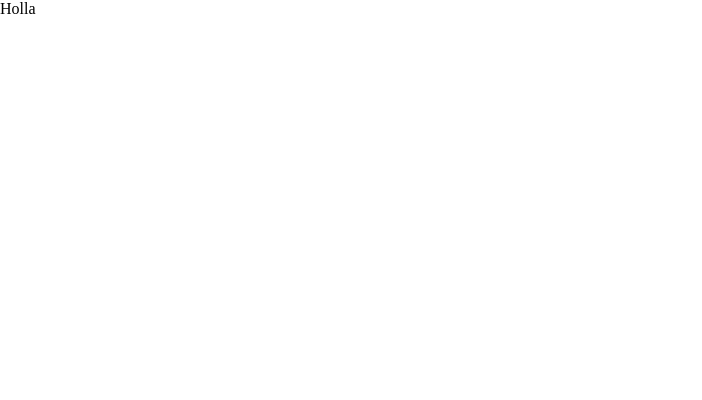
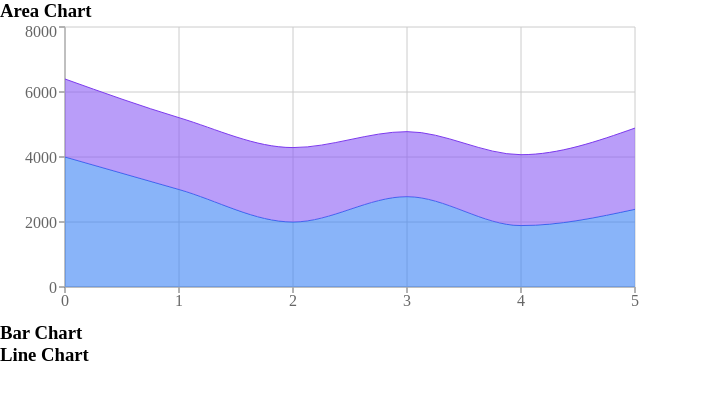
Before and after one commit to elvisonob/TinkerHub, a React (Create React App) app: page / in a window 1280 px wide. Shown: the top 400 px of the page, without its empty margins (0-702 px from the left). Built offline with nearby package versions, Linux system fonts and the light colour scheme.

Commit message:
Rechart Practice

```diff
--- a/package.json
+++ b/package.json
@@ -38,5 +38,10 @@
       "last 1 firefox version",
       "last 1 safari version"
     ]
+  },
+  "devDependencies": {
+    "autoprefixer": "^10.4.21",
+    "postcss": "^8.5.6",
+    "tailwindcss": "^4.1.14"
   }
 }
--- a/src/App.js
+++ b/src/App.js
@@ -1,10 +1,10 @@
 import Todo from './components/Todo.js';
-import AreaChartComponent from './components/AreaChart.js';
+import RootLayout from './Layout.js';
 
 const App = () => {
   return (
     <div>
-      <AreaChartComponent />
+      <RootLayout />
     </div>
   );
 };
--- /dev/null
+++ b/src/Layout.js
@@ -0,0 +1,25 @@
+'use client';
+import AreaChart from './components/AreaChart';
+
+export default function Home() {
+  return (
+    <main className="flex min-h-screen flex-col items-center justify-center px-4 md:px-8 xl:px-10 py-44">
+      <div className="grid xl:grid-cols-3 lg:grid-cols-2 w-full gap-10 max-w-[1400px]">
+        <GridItem title="Area Chart">
+          <AreaChart />
+        </GridItem>
+        <GridItem title="Bar Chart"></GridItem>
+        <GridItem title="Line Chart"></GridItem>
+      </div>
+    </main>
+  );
+}
+
+function GridItem({ title, children }) {
+  return (
+    <div className="flex flex-col items-center justify-center p-4 border border-slate-900 bg-slate-900/50 rounded-xl h-[400px]">
+      <h3 className="text-2xl font-semibold text-white mb-4">{title}</h3>
+      {children}
+    </div>
+  );
+}
--- a/src/components/AreaChart.js
+++ b/src/components/AreaChart.js
@@ -1,7 +1,73 @@
 'use client';
 
+import {
+  AreaChart,
+  Area,
+  ResponsiveContainer,
+  XAxis,
+  YAxis,
+  CartesianGrid,
+} from 'recharts';
+
+const productSales = [
+  {
+    name: 'Jan',
+    product1: 4000,
+    product2: 2400,
+  },
+  {
+    name: 'Feb',
+    product1: 3000,
+    product2: 2210,
+  },
+  {
+    name: 'Mar',
+    product1: 2000,
+    product2: 2290,
+  },
+  {
+    name: 'Apr',
+    product1: 2780,
+    product2: 2000,
+  },
+  {
+    name: 'May',
+    product1: 1890,
+    product2: 2181,
+  },
+  {
+    name: 'Jun',
+    product1: 2390,
+    product2: 2500,
+  },
+];
+
 const AreaChartComponent = () => {
-  return <div>Holla</div>;
+  return (
+    <div style={{ width: '50%', height: 300 }}>
+      <ResponsiveContainer>
+        <AreaChart width={500} height={400} data={productSales}>
+          <YAxis />
+          <XAxis />
+          <CartesianGrid />
+          <Area
+            type="monotone"
+            fill="#3b82f6"
+            stroke="#2563eb"
+            dataKey="product1"
+            stackId="1"
+          />
+          <Area
+            type="monotone"
+            dataKey="product2"
+            fill="#8b5cf6"
+            stroke="#7c3aed"
+            stackId="1"
+          />
+        </AreaChart>
+      </ResponsiveContainer>
+    </div>
+  );
 };
 
 export default AreaChartComponent;
```
Also changed, not shown: src/RootLayout.js (added, +17 -0 lines), 1 other file (tests, documents, lock files or other folders).
